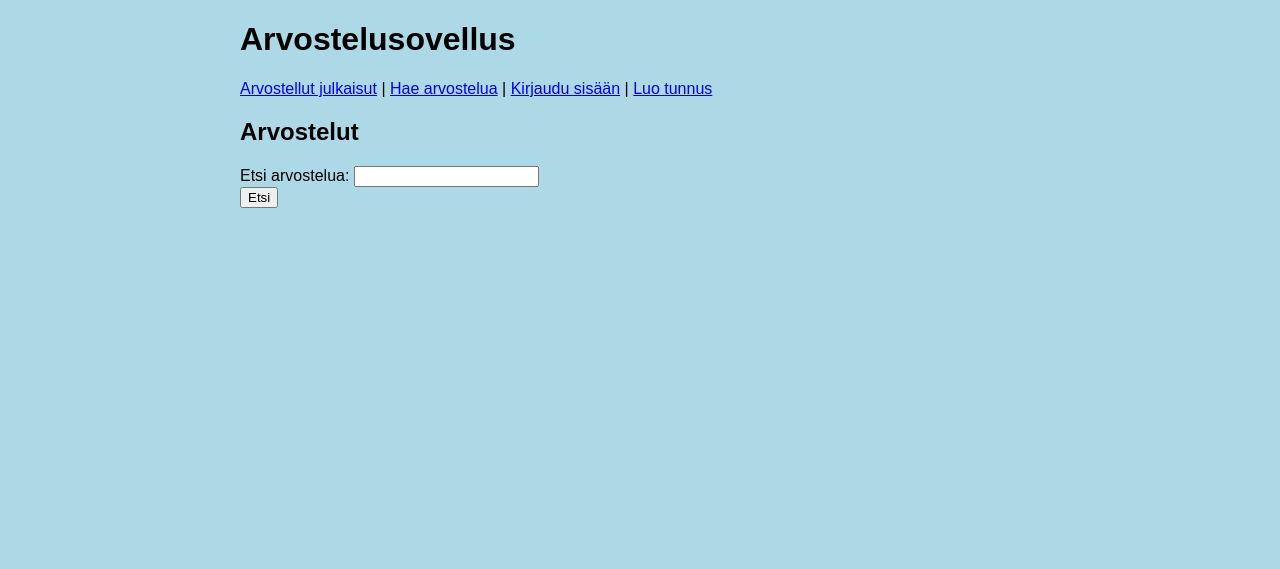
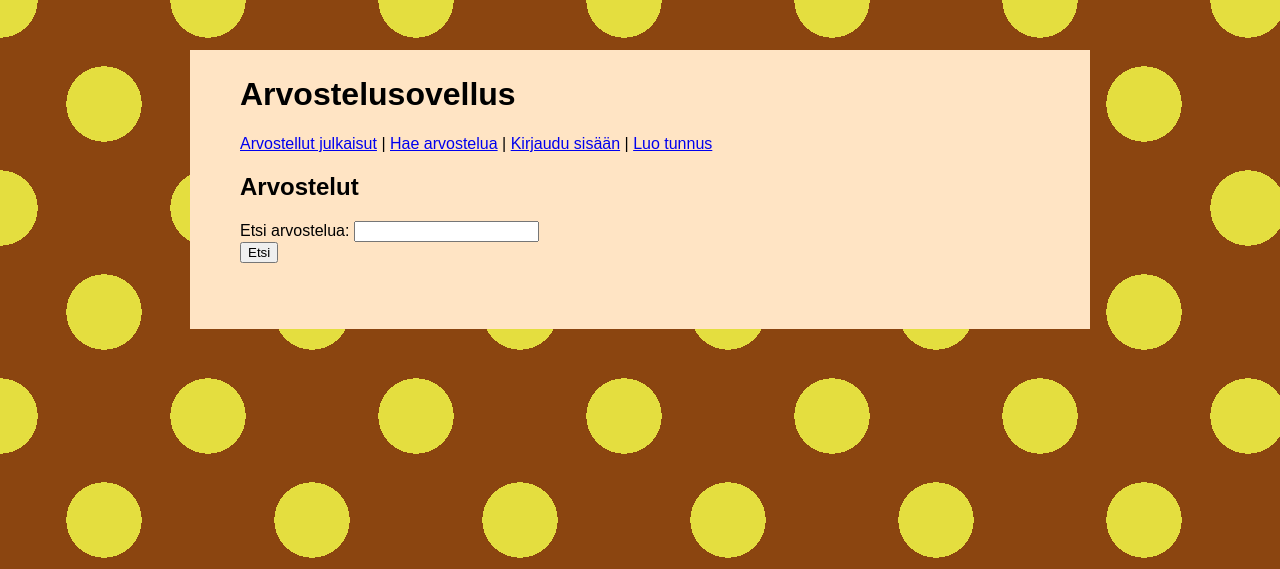
Before and after one commit to VilhoHeikkinen/tikawe_sovellus, a Flask app: page / in a window 1280 px wide. Shown: the top 569 px of the page. Run offline with Flask 3, Linux system fonts and the light colour scheme; data that the repository does not hold is empty.

Commit message:
Changed background and body style in css

```diff
--- a/static/main.css
+++ b/static/main.css
@@ -1,18 +1,30 @@
 body {
-  margin: auto;
+  margin: 50px auto 0 auto;
   max-width: 50em;
   font-family: sans-serif;
-  background-color: lightblue;
+  background-color: bisque;
+  padding: 5px 50px 50px 50px;
+}
+
+html {
+  background-image:
+    radial-gradient(rgb(228, 222, 63) 25.6%, transparent 25.6%),
+    radial-gradient(rgb(228, 222, 63) 25.6%, transparent 25.6%);
+  background-position: 0px 0px, 104px 104px;
+  background-size: 208px 208px;
+  background-color: rgb(139, 69, 16);
 }
 
 .review_desc {
-  border-bottom: 2px solid black;
+  border-bottom: 2px dashed black;
   margin: 1em;
   padding: 0.2em 0.5em;
+  line-height: 1.5;
 }
 
 .release_desc {
-  border-bottom: 2px solid black;
+  border-bottom: 2px dashed black;
   margin: 1em;
   padding: 0.2em 0.5em;
+  line-height: 1.5;
 }
```
